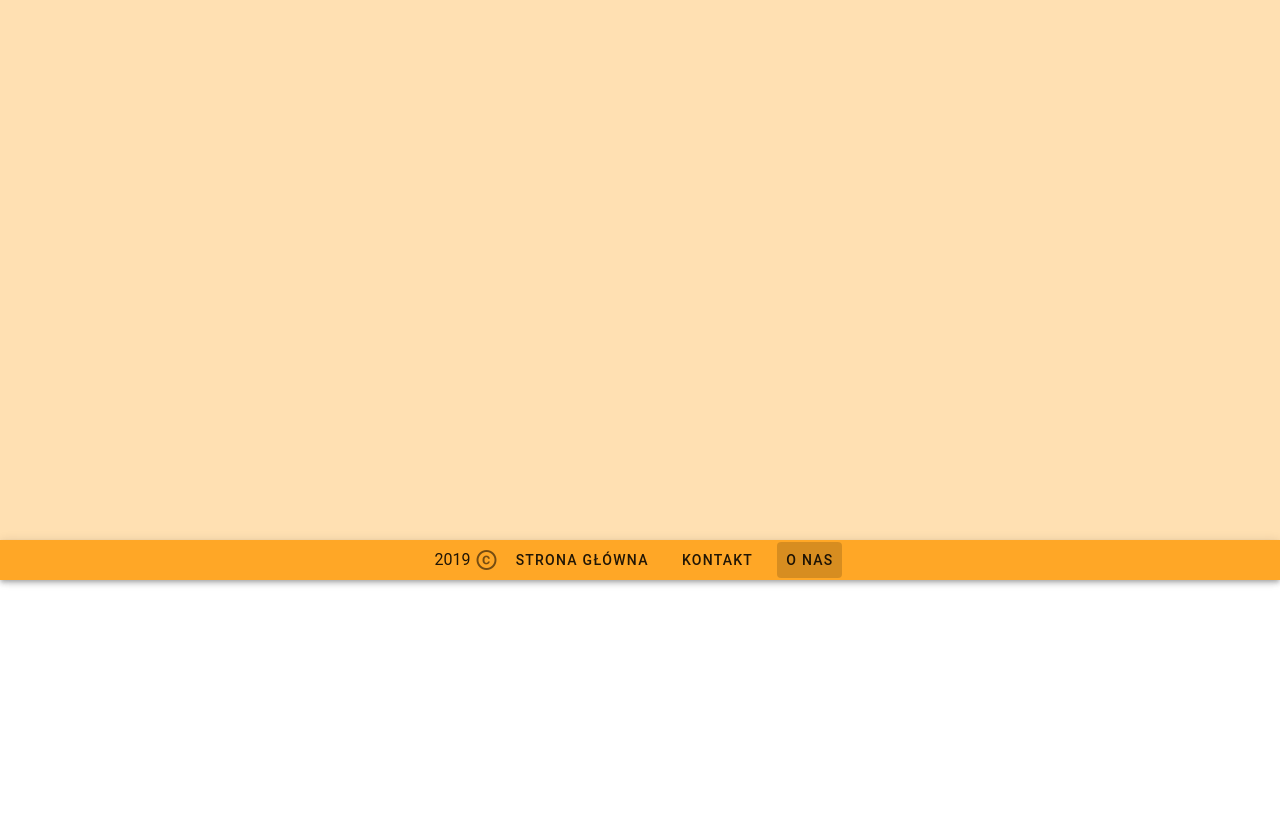
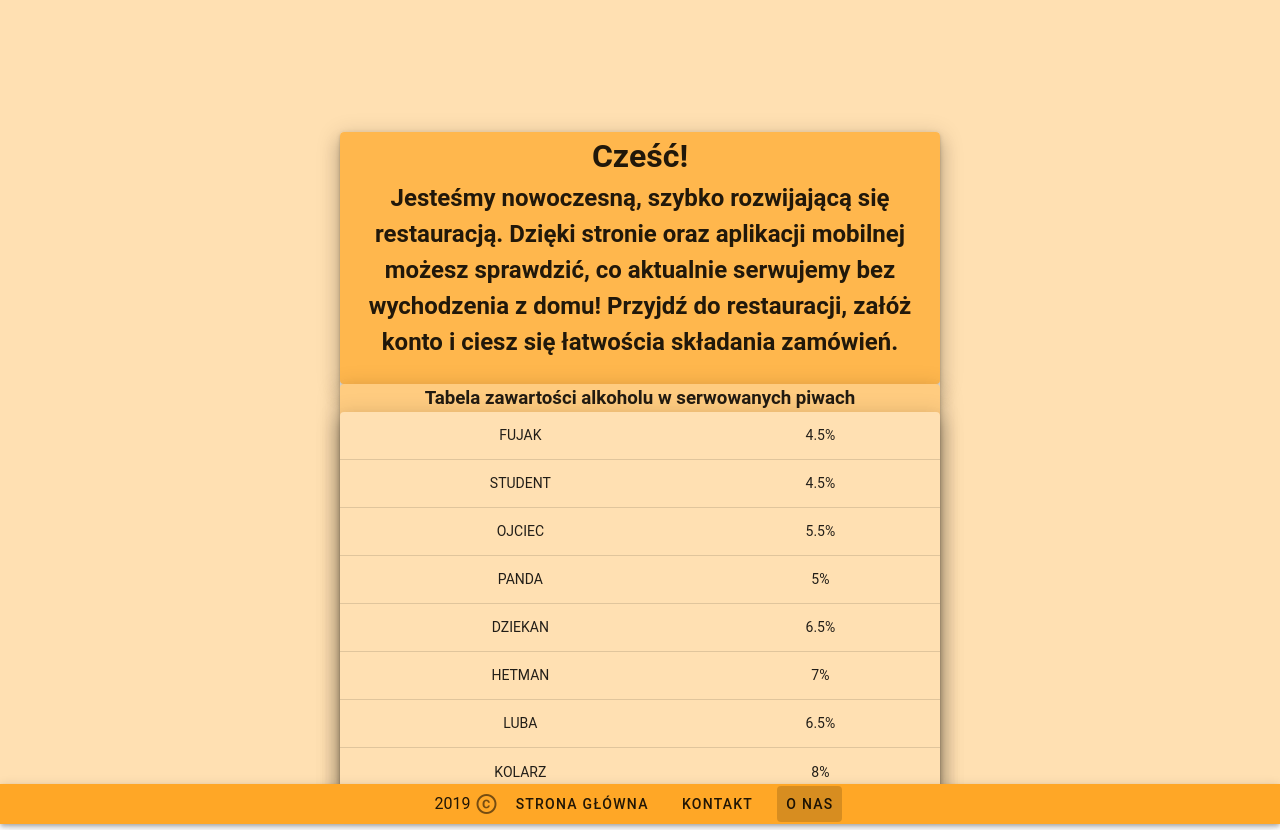
Before and after one commit to KubaWisniewski/Beerlab-ui, a Vue app: page /about in a window 1280 px wide. Shown: the part 220-1050 px from the top of the page. Before the commit the page ends 806 px from the top, so only its background shows below. Built offline with nearby package versions, Linux system fonts and the light colour scheme; what vue-notification, vuetify-datetime-picker would draw is missing.

Commit message:
Contact and about pages (#31)

```diff
--- a/src/views/AboutPage.vue
+++ b/src/views/AboutPage.vue
@@ -2,12 +2,65 @@
   <v-container fluid class="pa-0">
     <v-row justify="center" align="center">
       <v-img width="100%" max-height="300px" src="@/assets/onas.jpeg"> </v-img>
+      <v-card>
+        <v-card
+          justify="center"
+          align="center"
+          class="elevation-12 orange lighten-2"
+          max-width="600">
+          <h1 class="text-center">Cześć!</h1>
+          <h2 class="text-center">
+            Jesteśmy nowoczesną, szybko rozwijającą się restauracją. Dzięki
+            stronie oraz aplikacji mobilnej możesz sprawdzić, co aktualnie serwujemy
+            bez wychodzenia z domu! Przyjdź do restauracji, załóż konto i ciesz się
+            łatwościa składania zamówień.
+          </h2>
+          <br>
+        </v-card>
+        <v-card
+          justify="center"
+          align="center"
+          class="elevation-12 orange lighten-3"
+        >
+          <h3>Tabela zawartości alkoholu w serwowanych piwach</h3>
+          <v-simple-table class="elevation-12 orange lighten-4">
+            <tbody>
+              <tr>
+                <td class="text-center">FUJAK</td>
+                <td class="text-center">4.5%</td>
+              </tr>
+              <tr>
+                <td class="text-center">STUDENT</td>
+                <td class="text-center">4.5%</td>
+              </tr>
+              <tr>
+                <td class="text-center">OJCIEC</td>
+                <td class="text-center">5.5%</td>
+              </tr>
+              <tr>
+                <td class="text-center">PANDA</td>
+                <td class="text-center">5%</td>
+              </tr>
+              <tr>
+                <td class="text-center">DZIEKAN</td>
+                <td class="text-center">6.5%</td>
+              </tr>
+              <tr>
+                <td class="text-center">HETMAN</td>
+                <td class="text-center">7%</td>
+              </tr>
+              <tr>
+                <td class="text-center">LUBA</td>
+                <td class="text-center">6.5%</td>
+              </tr>
+              <tr>
+                <td class="text-center">KOLARZ</td>
+                <td class="text-center">8%</td>
+              </tr>
+            </tbody>
+          </v-simple-table>
+        </v-card>
+      </v-card>
     </v-row>
   </v-container>
 </template>
-
-<script>
-export default {
-  name: "AboutPage"
-};
-</script>
--- a/src/views/ContactPage.vue
+++ b/src/views/ContactPage.vue
@@ -3,6 +3,41 @@
     <v-row justify="center" align="center">
       <v-img width="100%" max-height="300px" src="@/assets/kontakt.png">
       </v-img>
+      <v-card class="elevation-12 orange lighten-5">
+        <v-card
+          justify="center"
+          align="center"
+          class="elevation-12 orange lighten-3"
+        >
+          <h1>Godziny otwarcia:</h1>
+          <v-simple-table class="elevation-12 orange lighten-4">
+            <tbody>
+              <tr>
+                <td class="text-center">Poniedziałek - Czwartek</td>
+                <td class="text-center">18:00 - 00:00</td>
+              </tr>
+              <tr>
+                <td class="text-center">Piątek</td>
+                <td class="text-center">16:00 - 04:00</td>
+              </tr>
+              <tr>
+                <td class="text-center">Sobota</td>
+                <td class="text-center">15:00 - 02:00</td>
+              </tr>
+              <tr>
+                <td class="text-center">Niedziela</td>
+                <td class="text-center">Zamknięte</td>
+              </tr>
+            </tbody>
+          </v-simple-table>
+          <v-card class="elevation-12 orange lighten-3">
+            <h3>Adres: ul. Brzegi 55, 80-045 Gdańsk</h3>
+            <h4>Telefon 956 980 808</h4>
+          </v-card>
+        </v-card>
+        <iframe
+          src="https://www.google.com/maps/embed?pb=!1m18!1m12!1m3!1d2326.4398868171165!2d18.63247049723349!3d54.33153284270461!2m3!1f0!2f0!3f0!3m2!1i1024!2i768!4f13.1!3m3!1m2!1s0x46fd73eb4c52b003%3A0x2d26b2439c65b0ee!2sPolsko-Japo%C5%84ska%20Akademia%20Technik%20Komputerowych!5e0!3m2!1spl!2spl!4v1579273514332!5m2!1spl!2spl" width="800" height="600" frameborder="0" style="border:0;" allowfullscreen=""></iframe>
+      </v-card>
     </v-row>
   </v-container>
 </template>
```
